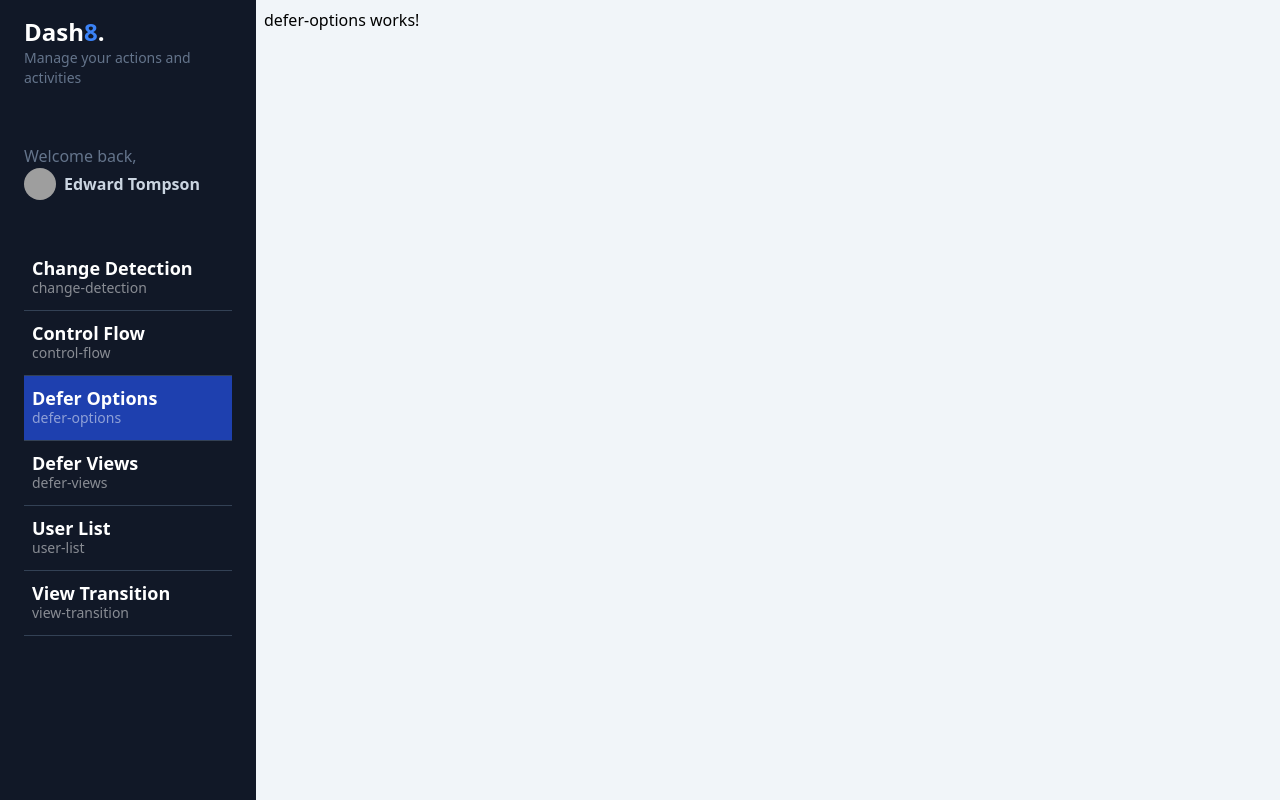
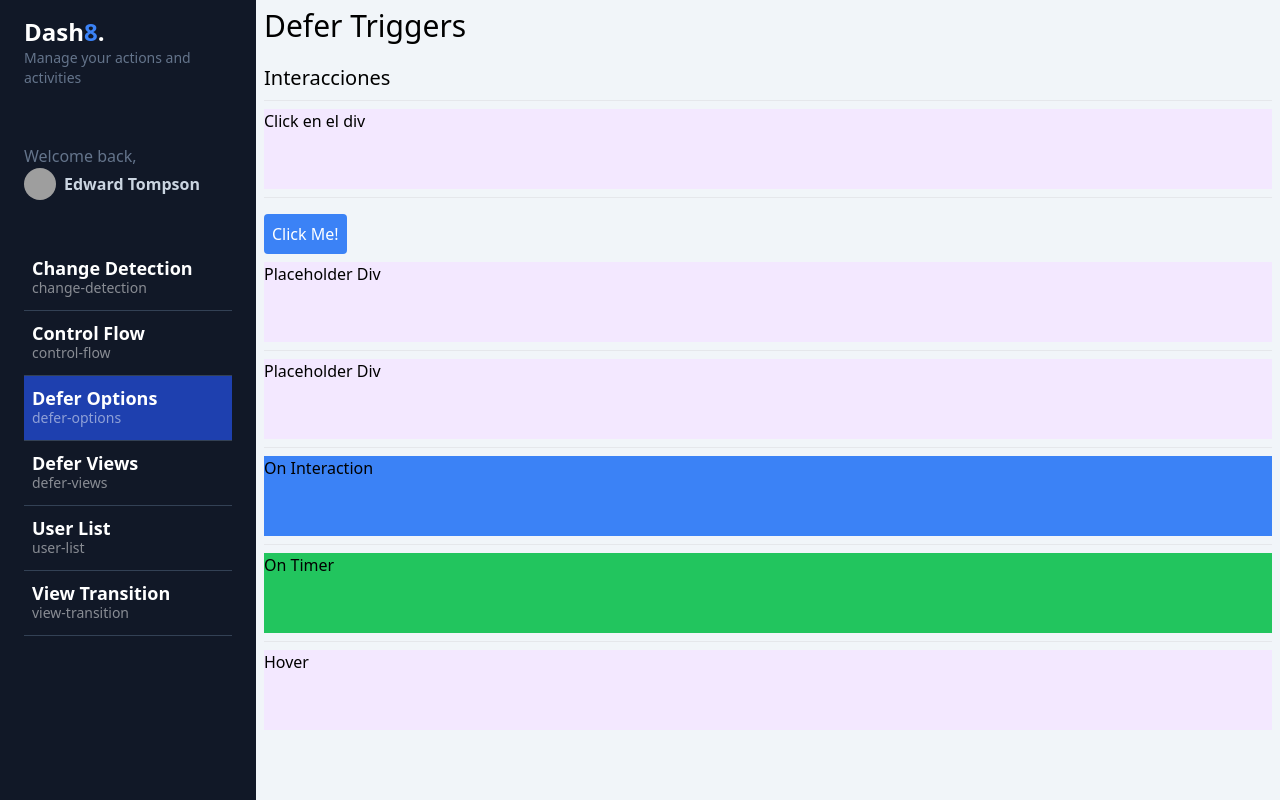
Before and after one commit to Aran-tm/dashboard_ng17_tailwindCSS, an Angular app: page /dashboard/defer-options in a window 1280 px wide. Built offline with nearby package versions, Linux system fonts and the light colour scheme; grey boxes are pictures that could not be loaded.

Commit message:
construyendo los bloques defer con los triggers

```diff
--- a/src/app/dashboard/pages/defer-options/defer-options.component.html
+++ b/src/app/dashboard/pages/defer-options/defer-options.component.html
@@ -1,3 +1,90 @@
-<p>
-  defer-options works!
-</p>
+<app-title title="Defer Triggers" />
+
+<section>
+  <h1 class="text-xl">Interacciones</h1>
+  <hr class="my-2" />
+
+  @defer (on interaction) {
+  <app-heavy-loaders-fast cssClass="bg-blue-500 h-20">
+    <span>On Interaction</span>
+  </app-heavy-loaders-fast>
+  } @placeholder {
+  <!-- Evento que responde cuando se realiza un click en el div -->
+  <div class="w-full h-20 bg-purple-100">Click en el div</div>
+  }
+</section>
+
+<section>
+  <hr class="my-2" />
+
+  <button
+    #btnInteraction
+    class="p-2 bg-blue-500 hover:bg-blue-700 transition-all rounded text-white my-2"
+  >
+    Click Me!
+  </button>
+
+  @defer (on interaction( btnInteraction )) {
+  <app-heavy-loaders-fast cssClass="bg-blue-500 h-20">
+    <span>On Interaction</span>
+  </app-heavy-loaders-fast>
+  } @placeholder {
+  <!-- Evento que responde cuando se realiza un click en el div -->
+  <div class="w-full h-20 bg-purple-100">Placeholder Div</div>
+  }
+</section>
+
+<section>
+  <hr class="my-2" />
+
+  @defer (on hover( btnInteraction )) {
+  <app-heavy-loaders-fast cssClass="bg-blue-500 h-20">
+    <span>On Interaction</span>
+  </app-heavy-loaders-fast>
+  } @placeholder {
+  <!-- Evento que responde cuando se realiza un click en el div -->
+  <div class="w-full h-20 bg-purple-100">Placeholder Div</div>
+  }
+</section>
+
+<section>
+  <hr class="my-2" />
+
+  <!-- este sucede nada mas que se cargue la pagina -->
+  @defer (on immediate) {
+  <app-heavy-loaders-fast cssClass="bg-blue-500 h-20">
+    <span>On Interaction</span>
+  </app-heavy-loaders-fast>
+  } @placeholder {
+  <!-- Evento que responde cuando se realiza un click en el div -->
+  <div class="w-full h-20 bg-purple-100">Placeholder Div</div>
+  }
+</section>
+
+<section>
+  <hr class="my-2" />
+
+  <!-- este sucede nada mas que se cargue la pagina -->
+  @defer (on timer(2000)) {
+  <app-heavy-loaders-fast cssClass="bg-green-500 h-20">
+    <span>On Timer</span>
+  </app-heavy-loaders-fast>
+  } @placeholder {
+  <!-- Evento que responde cuando se realiza un click en el div -->
+  <div class="w-full h-20 bg-purple-100">2 segundos</div>
+  }
+</section>
+
+<section>
+  <hr class="my-2" />
+
+  <!-- prefetching permite cargar el codigo js para cuando sea el momento de construirlo -->
+  @defer (on hover; prefetch on idle) {
+  <app-heavy-loaders-fast cssClass="bg-green-500 h-20">
+    <span>On Hover, idle</span>
+  </app-heavy-loaders-fast>
+  } @placeholder {
+  <!-- Evento que responde cuando se realiza un click en el div -->
+  <div class="w-full h-20 bg-purple-100">Hover</div>
+  }
+</section>
--- a/src/app/dashboard/pages/defer-options/defer-options.component.ts
+++ b/src/app/dashboard/pages/defer-options/defer-options.component.ts
@@ -1,8 +1,12 @@
+import { CommonModule } from '@angular/common';
 import { Component, OnInit } from '@angular/core';
+import { HeavyLoadersFastComponent } from '@shared/heavy-loaders/heavy-loaders-fast.component';
+import { TitleComponent } from '@shared/title/title.component';
 
 @Component({
   selector: 'app-defer-options',
   standalone: true,
+  imports: [CommonModule, HeavyLoadersFastComponent, TitleComponent ],
   templateUrl: './defer-options.component.html',
   styleUrls: ['./defer-options.component.css']
 })
--- a/src/app/dashboard/pages/defer-views/defer-views.component.html
+++ b/src/app/dashboard/pages/defer-views/defer-views.component.html
@@ -21,7 +21,7 @@
   >
     Cargando...
   </p>
-  } @defer (on viewport) {
+  } @defer (on viewport) {  <!-- Se dispara cuando se entra visualmente en el componente -->
   <!-- compontente heavy loadres slow -->
   <app-heavy-loaders-slow cssClass="bg-purple-500" />
   } @placeholder {
--- a/src/app/shared/heavy-loaders/heavy-loaders-fast.component.ts
+++ b/src/app/shared/heavy-loaders/heavy-loaders-fast.component.ts
@@ -1,12 +1,19 @@
-import { Component, OnInit } from '@angular/core';
+import { CommonModule } from '@angular/common';
+import { Component, OnInit, Input } from '@angular/core';
 
 @Component({
   selector: 'app-heavy-loaders-fast',
+  imports: [CommonModule],
+  standalone: true,
   template: `
-    <h1>Hola Mundo</h1>
+    <section [ngClass]="['w-full', cssClass]">
+      <ng-content />
+    </section>
   `
 })
 export class HeavyLoadersFastComponent implements OnInit {
+
+  @Input({ required: true }) cssClass!: string;
 
   constructor() { }
 
```
